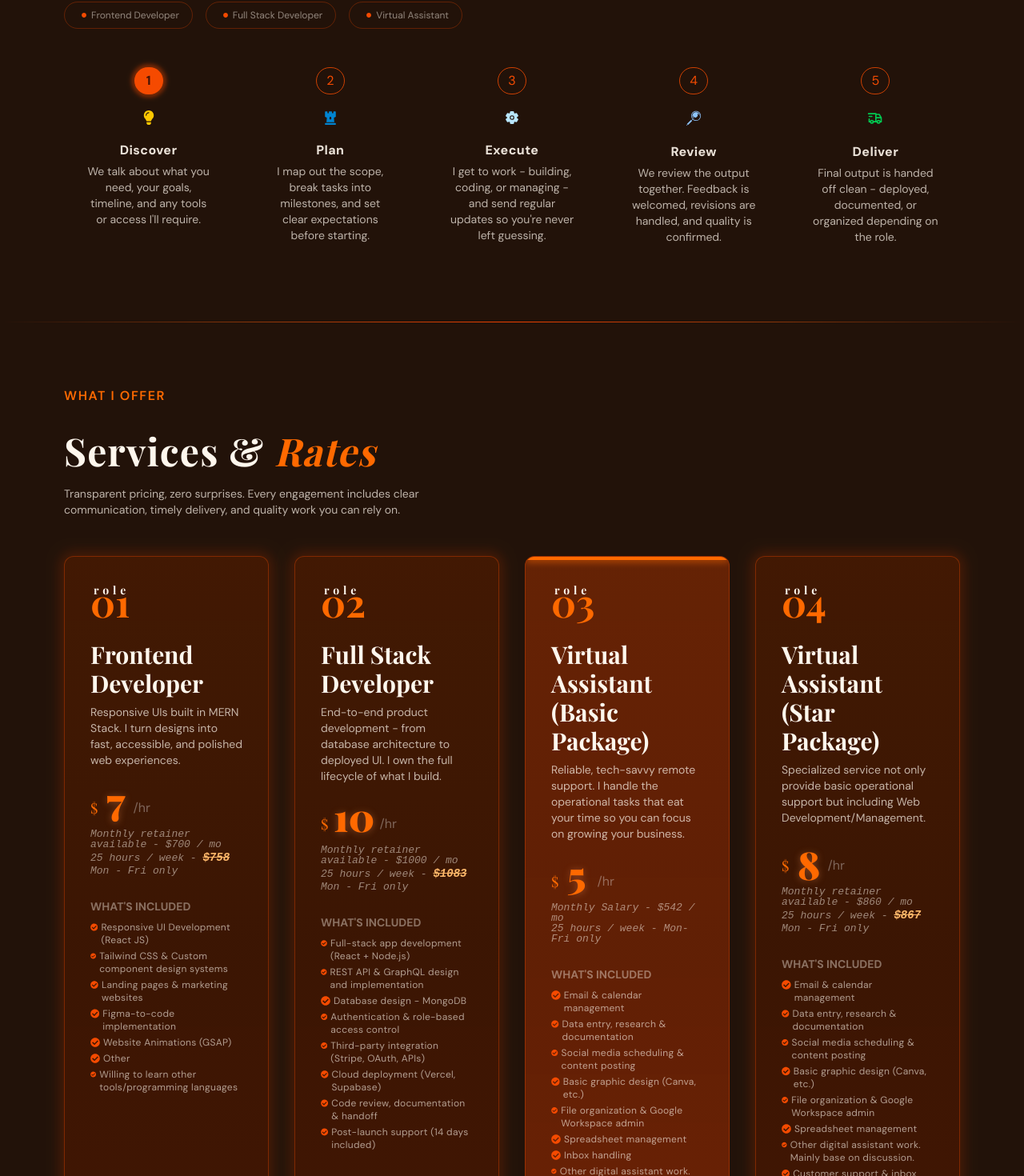
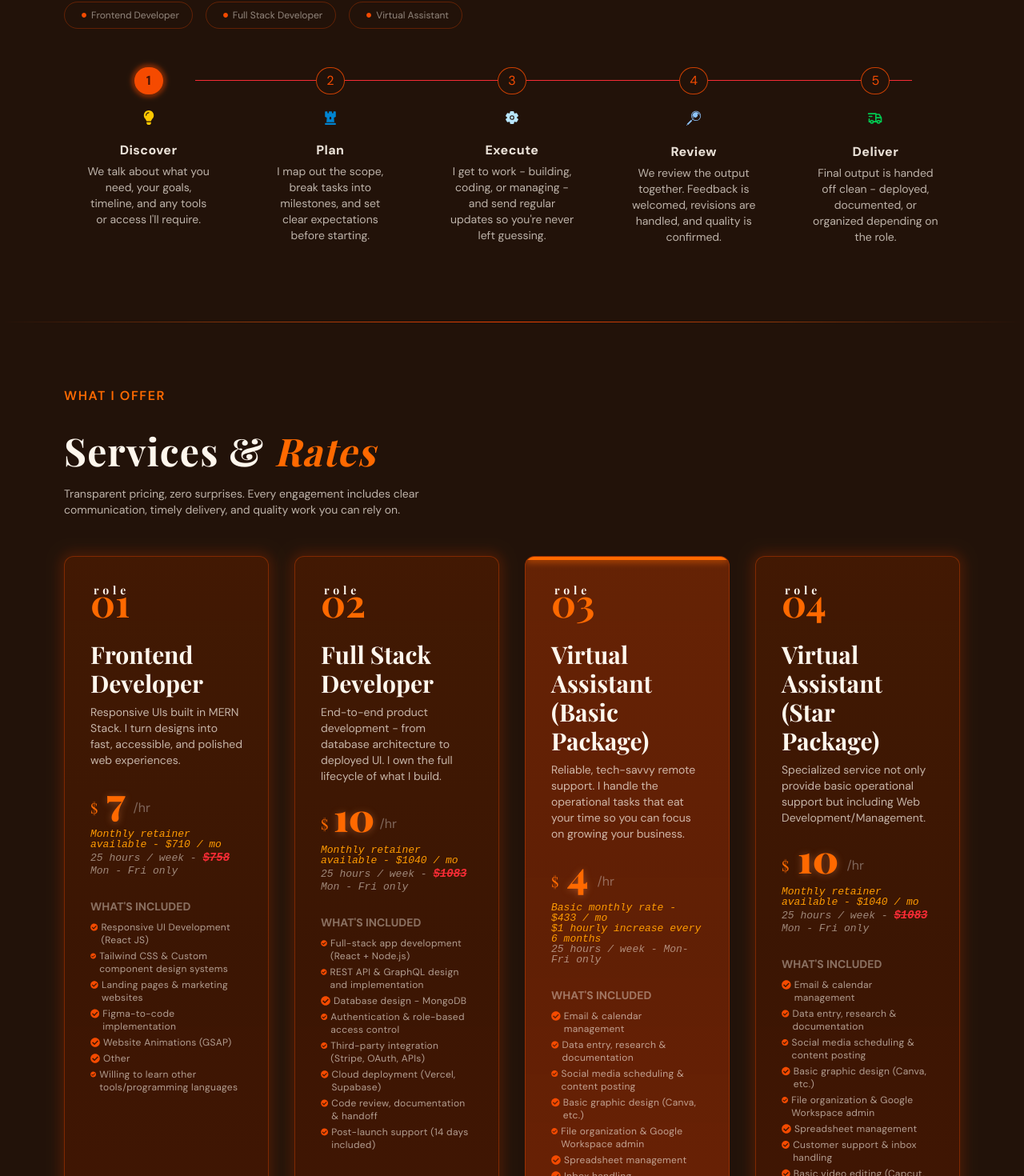
Before and after one commit to maryyygb/Portfolio, a React app in the folder frontend/: page / in a window 1280 px wide. Shown: the part 3137-4607 px from the top of the page at 80% size. Built offline with nearby package versions, Linux system fonts and the light colour scheme; the HTML template or start-up script is replaced by a standard one; a web font is replaced by a local one.

Commit message:
Frontend: Did some style fixing.

```diff
--- a/frontend/src/components/Expertise.jsx
+++ b/frontend/src/components/Expertise.jsx
@@ -25,7 +25,7 @@ const Expertise = () => {
           </p>
         </div>
         <div className="normal-t exp-div-three mt-2">
-          <div className="skills-set grid md:grid-cols-2 lg:grid-cols-3 xl:grid-cols-4 gap-y-6 gap-x-8 w-full">
+          <div className="skills-set grid sm:grid-cols-2 md:grid-cols-3 xl:grid-cols-4 gap-y-6 gap-x-8 w-full">
             <div className="skills">
               <div className="logos text-blue-400">
                 <p>
--- a/frontend/src/components/Portfolio.jsx
+++ b/frontend/src/components/Portfolio.jsx
@@ -9,7 +9,7 @@ const Portfolio = () => {
         </div>
         <div className="exp-div-two">
           <h2 className="exper-title font-bold tracking-wide">
-            Technical <span className="text-orange-500 italic">Skills</span>
+            Selected <span className="text-orange-500 italic">Works</span>
           </h2>
           <p className="normal-t text-orange-50/70 text-sm w-[60vw] md:w-[500px]">
             A curated sample of recent projects - each built with obsessive
--- a/frontend/src/components/Process.jsx
+++ b/frontend/src/components/Process.jsx
@@ -16,7 +16,12 @@ const Process = () => {
               My <span className="text-orange-500 italic">Process</span>
             </h2>
             <p className="normal-t text-orange-50/70 text-sm w-[60vw] md:w-[500px]">
-              Regardless of the role, every engagement follows the same foundation - <span className="text-orange-50 italic">clear communication, structured execution,</span> and results you can actually rely on.
+              Regardless of the role, every engagement follows the same
+              foundation -{" "}
+              <span className="text-orange-50 italic">
+                clear communication, structured execution,
+              </span>{" "}
+              and results you can actually rely on.
             </p>
           </div>
         </div>
@@ -36,52 +41,81 @@ const Process = () => {
                 <p className="p-role-name">Virtual Assistant</p>
               </div>
             </div>
-            <div className="five-process normal-t grid md:grid-cols-3 gap-4 gap-y-8 xl:grid-cols-5 mt-12">
-              <div className="five-p-each">
-                <div className="p-numbering bg-orange-600 text-orange-950 font-bold shadow-[0_0_5px_4px]
-        shadow-orange-600/40">1</div>
-                <div className="p-icon text-yellow-400"><FaLightbulb /></div>
+            <div className="five-process normal-t relative grid sm:grid-cols-3 gap-4 gap-y-8 xl:grid-cols-5 mt-12">
+              <div className="absolute h-[1px] sm:w-[68%] lg:w-[68%] xl:w-[80%] bg-red-500/90 top-4 sm:left-26 lg:left-38 xl:left-41 xl:top-4 z-0"></div>
+              <div className="absolute hidden sm:block md:block lg:block h-[1px] sm:w-[29%] md:w-[30%] lg:w-[32%] xl:w-[80%] bg-red-500/90 sm:top-[57%] md:top-[55%] sm:left-[18%] lg:top-[60%] lg:left-38 xl:left-41 xl:top-4 z-0"></div>
+              <div className="five-p-each z-10">
+                <div
+                  className="p-numbering bg-orange-600 text-orange-950 font-bold shadow-[0_0_5px_4px]
+        shadow-orange-600/40"
+                >
+                  1
+                </div>
+                <div className="p-icon text-yellow-400">
+                  <FaLightbulb />
+                </div>
                 <div className="process-context">
                   <h3 className="p-title">Discover</h3>
-                  <p className="p-des">We talk about what you need, your goals, timeline, and any tools or access I'll require.</p>
+                  <p className="p-des">
+                    We talk about what you need, your goals, timeline, and any
+                    tools or access I'll require.
+                  </p>
                 </div>
               </div>
-              <div className="five-p-each">
+              <div className="five-p-each z-10">
                 <div className="p-numbering">2</div>
-                <div className="p-icon text-sky-600"><FaChessRook /></div>
+                <div className="p-icon text-sky-600">
+                  <FaChessRook />
+                </div>
                 <div className="process-context">
                   <h3 className="p-title">Plan</h3>
-                  <p className="p-des">I map out the scope, break tasks into milestones, and set clear expectations before starting.</p>
+                  <p className="p-des">
+                    I map out the scope, break tasks into milestones, and set
+                    clear expectations before starting.
+                  </p>
                 </div>
               </div>
-              <div className="five-p-each">
+              <div className="five-p-each z-10">
                 <div className="p-numbering">3</div>
-                <div className="p-icon text-sky-200"><IoSettings /></div>
+                <div className="p-icon text-sky-200">
+                  <IoSettings />
+                </div>
                 <div className="process-context">
                   <h3 className="p-title">Execute</h3>
-                  <p className="p-des">I get to work - building, coding, or managing - and send regular updates so you're never left guessing.</p>
+                  <p className="p-des">
+                    I get to work - building, coding, or managing - and send
+                    regular updates so you're never left guessing.
+                  </p>
                 </div>
               </div>
-              <div className="five-p-each">
+              <div className="five-p-each z-10">
                 <div className="p-numbering">4</div>
-                <div className="p-icon text-blue-300 text-xl"><GiMagnifyingGlass /></div>
+                <div className="p-icon text-blue-300 text-xl">
+                  <GiMagnifyingGlass />
+                </div>
                 <div className="process-context">
                   <h3 className="p-title">Review</h3>
-                  <p className="p-des">We review the output together. Feedback is welcomed, revisions are handled, and quality is confirmed.</p>
+                  <p className="p-des">
+                    We review the output together. Feedback is welcomed,
+                    revisions are handled, and quality is confirmed.
+                  </p>
                 </div>
               </div>
-              <div className="five-p-each">
+              <div className="five-p-each z-10">
                 <div className="p-numbering">5</div>
-                <div className="p-icon text-green-500 text-xl"><TbTruckDelivery /></div>
+                <div className="p-icon text-green-500 text-xl">
+                  <TbTruckDelivery />
+                </div>
                 <div className="process-context">
                   <h3 className="p-title">Deliver</h3>
-                  <p className="p-des">Final output is handed off clean - deployed, documented, or organized depending on the role.</p>
+                  <p className="p-des">
+                    Final output is handed off clean - deployed, documented, or
+                    organized depending on the role.
+                  </p>
                 </div>
               </div>
             </div>
-            <div className="p-three-box">
-
-            </div>
+            <div className="p-three-box"></div>
           </div>
         </div>
       </div>
--- a/frontend/src/components/Services.jsx
+++ b/frontend/src/components/Services.jsx
@@ -38,10 +38,10 @@ const Services = () => {
                   <span className="dollar-s">$</span>{" "}
                   <span className="ratings absolute left-5 -top-5">7</span> /hr
                 </p>
-                <p className="mono">
-                  Monthly retainer available - <span>$700 / mo</span>
+                <p className="mono text-amber-500">
+                  Monthly retainer available - <span>$710 / mo</span>
                 </p>
-                <p className="mono">25 hours / week - <span className="line-through font-bold text-orange-300 text-sm">$758</span></p>
+                <p className="mono">25 hours / week - <span className="line-through font-bold text-red-500 text-sm">$758</span></p>
                 <p className="mono">Mon - Fri only</p>
               </div>
               <div className="mt-3">
@@ -93,10 +93,10 @@ const Services = () => {
                   <span className="dollar-s">$</span>{" "}
                   <span className="ratings left-4 -top-5">10</span> /hr
                 </p>
-                <p className="mono">
-                  Monthly retainer available - <span>$1000 / mo</span>
+                <p className="mono text-amber-500">
+                  Monthly retainer available - <span>$1040 / mo</span>
                 </p>
-                <p className="mono">25 hours / week - <span className="line-through font-bold text-orange-300 text-sm">$1083</span></p>
+                <p className="mono">25 hours / week - <span className="line-through font-bold text-red-500 text-sm">$1083</span></p>
                 <p className="mono">Mon - Fri only</p>
               </div>
               <div className="mt-3">
@@ -155,10 +155,13 @@ const Services = () => {
               <div className="role-rating">
                 <p className="pricing gap-12">
                   <span className="dollar-s">$</span>{" "}
-                  <span className="ratings left-5 -top-5">5</span> /hr
+                  <span className="ratings left-5 -top-5">4</span> /hr
                 </p>
-                <p className="mono">
-                  Monthly Salary - <span>$542 / mo</span>
+                <p className="mono text-amber-500">
+                  Basic monthly rate - <span>$433 / mo</span>
+                </p>
+                <p className="mono text-amber-500">
+                  $1 hourly increase every 6 months
                 </p>
                 <p className="mono">25 hours / week - Mon-Fri only</p>
               </div>
@@ -211,14 +214,14 @@ const Services = () => {
                 </p>
               </div>
               <div className="role-rating">
-                <p className="pricing gap-12">
+                <p className="pricing gap-18">
                   <span className="dollar-s">$</span>{" "}
-                  <span className="ratings left-5 -top-3">8</span> /hr
+                  <span className="ratings left-5 -top-5">10</span> /hr
                 </p>
-                <p className="mono">
-                  Monthly retainer available - <span>$860 / mo</span>
+                <p className="mono text-amber-500">
+                  Monthly retainer available - <span>$1040 / mo</span>
                 </p>
-                <p className="mono">25 hours / week - <span className="line-through font-bold text-orange-300 text-sm">$867</span></p>
+                <p className="mono">25 hours / week - <span className="line-through font-bold text-red-500 text-sm">$1083</span></p>
                 <p className="mono">Mon - Fri only</p>
               </div>
               <div className="mt-3">
@@ -248,10 +251,6 @@ const Services = () => {
                     <FaCheckCircle className="mt-[2px] text-orange-600" /> Spreadsheet management
                   </li>
                   <li className="offers">
-                    <FaCheckCircle className="mt-[2px] text-orange-600" /> Other digital assistant
-                    work. Mainly base on discussion.
-                  </li>
-                  <li className="offers">
                     <FaCheckCircle className="mt-[2px] text-orange-600" /> Customer support & inbox
                     handling
                   </li>
@@ -260,15 +259,19 @@ const Services = () => {
                     (Capcut, etc.)
                   </li>
                   <li className="offers">
+                    <FaCheckCircle className="mt-[2px] text-orange-600" /> Website Updates
+                  </li>
+                  <li className="offers">
                     <FaCheckCircle className="mt-[2px] text-orange-600" /> Website
                     redesign / Basic landing site development
                   </li>
                   <li className="offers">
-                    <FaCheckCircle className="mt-[2px] text-orange-600" /> Website Updates
+                    <FaCheckCircle className="mt-[2px] text-orange-600" /> Additional basic AI Automation
+                    (n8n)
                   </li>
                   <li className="offers">
-                    <FaCheckCircle className="mt-[2px] text-orange-600" /> Additional AI Automation
-                    (n8n)
+                    <FaCheckCircle className="mt-[2px] text-orange-600" /> Other digital assistant
+                    work. Mainly base on discussion.
                   </li>
                 </ul>
               </div>
--- a/frontend/src/index.css
+++ b/frontend/src/index.css
@@ -344,6 +344,7 @@
 
     .five-p-each {
         @apply
+        bg-[#221209] sm:bg-transparent
         flex flex-col items-center gap-5;
     }
 
@@ -359,6 +360,7 @@
 
     .p-numbering {
         @apply
+        bg-[#221209]
         w-9 py-1
         text-orange-600 text-center
         border-1 border-solid border-orange-600/80
```
